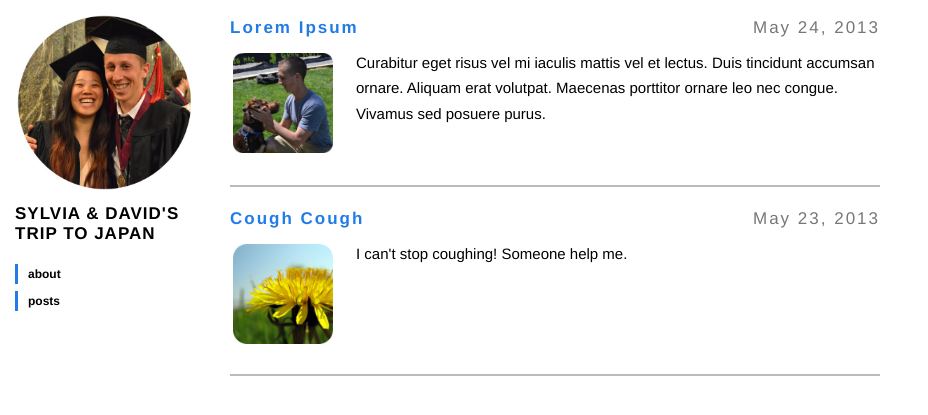
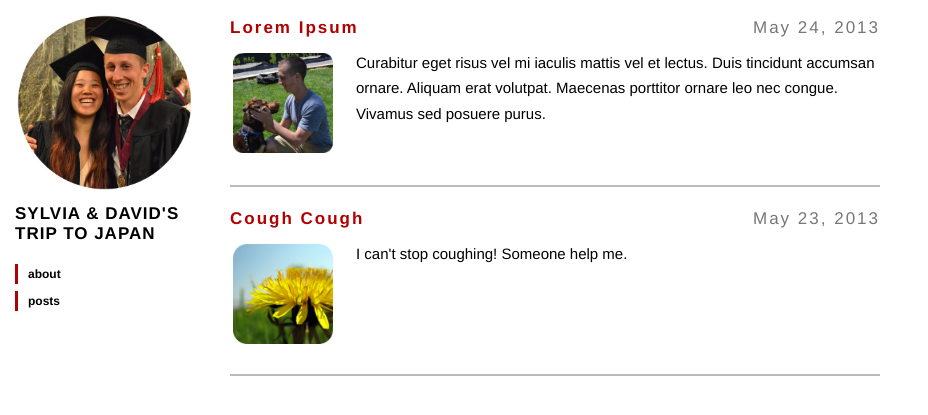
Before and after one commit to kasaharas/japan-blog, a Jekyll site: the page built from index.html, in a window 1280 px wide. Shown: the top 415 px of the page, without its empty margins (0-928 px from the left). Built offline with Jekyll 4.4.1, drawn with Linux system fonts in a browser that asks for light colours; nearby versions of some CDN libraries.

Commit message:
Changed from aqua to dark red color

```diff
--- a/css/base.css
+++ b/css/base.css
@@ -5,7 +5,7 @@ body {
   -webkit-font-smoothing: antialiased; }
 
 a {
-  color: #227ce8; }
+  color: #B00000; }
 
 .sidebar {
   position: fixed;
@@ -34,7 +34,7 @@ a {
     margin-left: 0px;
     color: black; }
     .sidebar .meta a:hover {
-      color: #227ce8; }
+      color: #B00000; }
   .sidebar .sections {
     margin: 15px 0 0 0; }
     .sidebar .sections a {
@@ -44,14 +44,14 @@ a {
       font-size: 12px;
       display: block; }
       .sidebar .sections a:hover {
-        color: #227ce8; }
+        color: #B00000; }
     .sidebar .sections ul {
       margin: 0;
       padding: 0; }
     .sidebar .sections li {
       list-style: none;
       margin-bottom: 7px;
-      border-left: 3px solid #227ce8;
+      border-left: 3px solid #B00000;
       padding: 0 0 0 10px; }
 
 .content {
```
